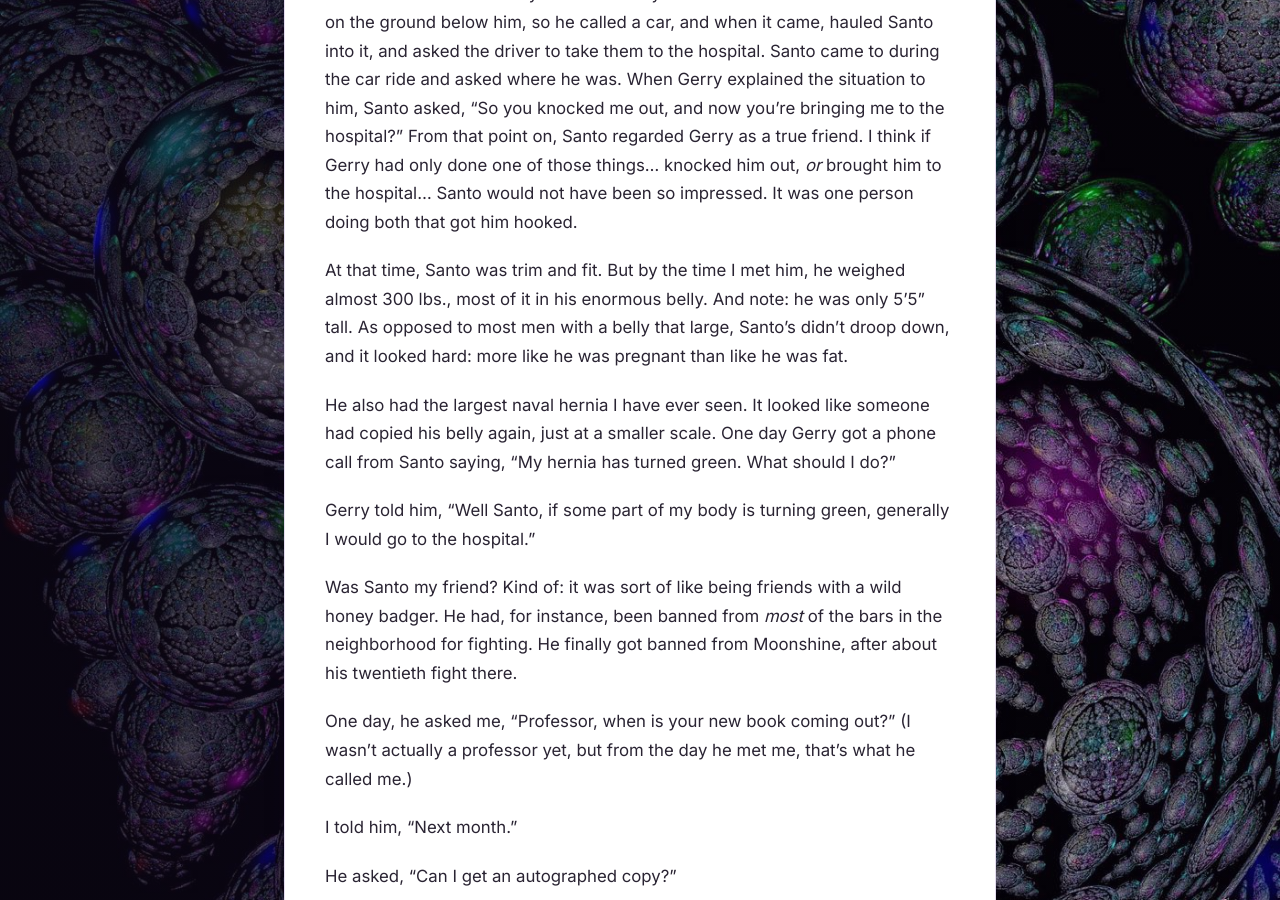
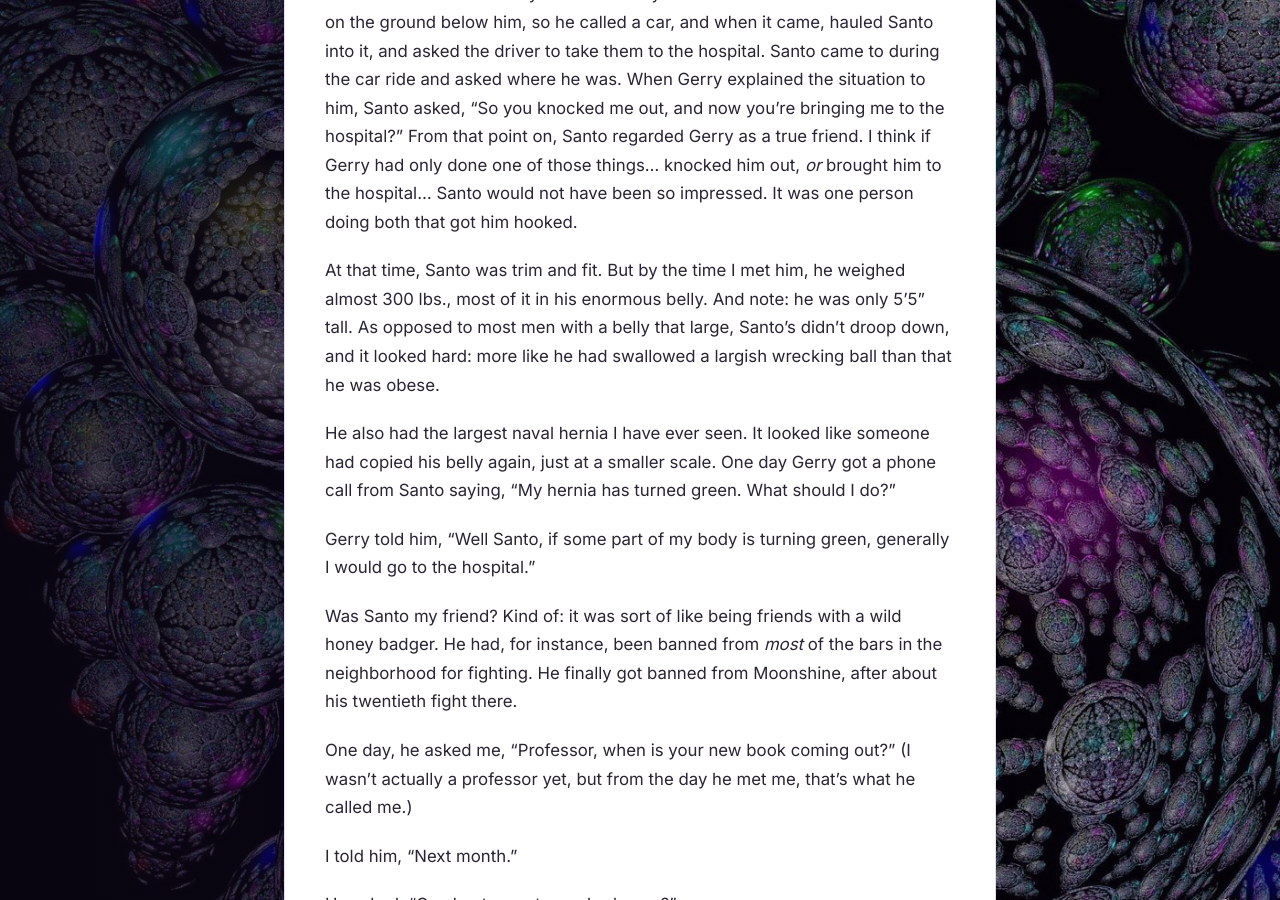
Before and after one commit to gcallah/gcallah.github.io, a Jekyll site: the page built from _posts/2026-10-27-The-Demented-Dwarf.md, in a window 1280 px wide and 900 px high, scrolled down 1000 px. Built offline with Jekyll 4.4.1, drawn with Linux system fonts in a browser that asks for light colours; our own code applies the rules of GitHub Pages for plain Markdown files.

Commit message:
Wrecking ball.

```diff
--- a/_posts/2026-10-27-The-Demented-Dwarf.md
+++ b/_posts/2026-10-27-The-Demented-Dwarf.md
@@ -20,7 +20,8 @@ not have been so impressed. It was one person doing both that got him hooked.
 At that time, Santo was trim and fit. But by the time I met him, he weighed
 almost 300 lbs., most of it in his enormous belly. And note: he was only 5'5"
 tall. As opposed to most men with a belly that large, Santo's didn't droop down,
-and it looked hard: more like he was pregnant than like he was fat.
+and it looked hard: more like he had swallowed a largish wrecking ball than that
+he was obese.
 
 He also had the largest naval hernia I have ever seen. It looked like someone
 had copied his belly again, just at a smaller scale. One day Gerry got a phone
```
